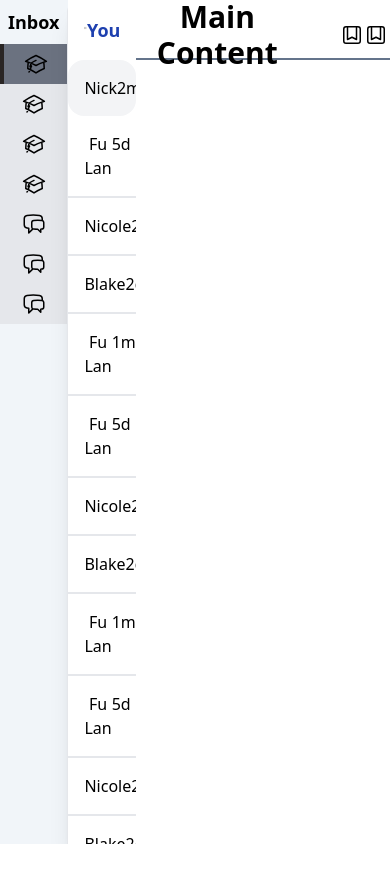
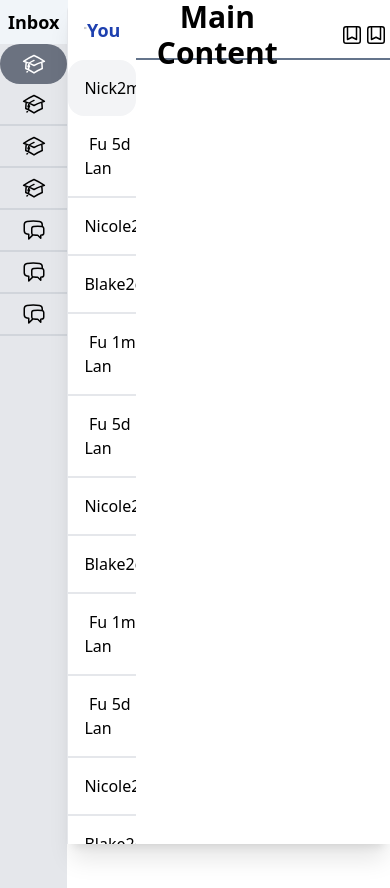
Before and after one commit to pkaranaxioned/codex, a Next.js app: page / in a window 390 px wide. Shown: the top 888 px of the page. Before the commit the page ends 844 px from the top, so only its background shows below. Built offline with nearby package versions, Linux system fonts and the light colour scheme.

Commit message:
main content section responsive wip

```diff
--- a/components/PrimaryNav.js
+++ b/components/PrimaryNav.js
@@ -90,7 +90,7 @@ const PrimaryNav = () => {
     },
   ];
   return (
-    <div className="w-1/4 bg-white overflow-y-auto overflow-x-hidden h-screen flex flex-col">
+    <div className="w-1/4 bg-white overflow-y-auto overflow-x-hidden h-screen flex flex-col max-w-xl">
       <div className="flex justify-between p-4">
         <div className="text-blue-800 w-full flex justify-between flex-none">
           <svg
--- a/components/SideNav.js
+++ b/components/SideNav.js
@@ -2,14 +2,14 @@ const SideNav = () => {
   return (
     <div className="w-auto h-screen">
       <h1 className="text-center p-2 font-bold text-lg">Inbox</h1>
-      <ul className="bg-gray-200">
-        <li className="p-2 flex bg-gray-500 text-white border-l-4 border-stone-800 justify-center md:justify-start">
+      <ul className="bg-gray-200 h-screen">
+        <li className="p-2 flex bg-gray-500 text-white md:border-l-4 md:border-stone-800 justify-center md:justify-start rounded-3xl md:rounded-none">
           <svg
             xmlns="http://www.w3.org/2000/svg"
             fill="none"
             viewBox="0 0 24 24"
             strokeWidth="1.5"
-            stroke="black"
+            stroke="white"
             className="w-6 h-6 md:mr-3"
           >
             <path
@@ -20,7 +20,7 @@ const SideNav = () => {
           </svg>
           <h3 className="md:block hidden">You</h3>
         </li>
-        <li className="p-2 flex justify-center md:justify-start">
+        <li className="p-2 flex justify-center md:justify-start border-b-2 border-gray-300">
           <svg
             xmlns="http://www.w3.org/2000/svg"
             fill="none"
@@ -37,7 +37,7 @@ const SideNav = () => {
           </svg>
           <h3 className="md:block hidden">Mentions</h3>
         </li>
-        <li className="p-2 flex justify-center md:justify-start">
+        <li className="p-2 flex justify-center md:justify-start border-b-2 border-gray-300">
           <svg
             xmlns="http://www.w3.org/2000/svg"
             fill="none"
@@ -54,7 +54,7 @@ const SideNav = () => {
           </svg>
           <h3 className="md:block hidden">Assigned</h3>
         </li>
-        <li className="p-2 flex justify-center md:justify-start">
+        <li className="p-2 flex justify-center md:justify-start border-b-2 border-gray-300">
           <svg
             xmlns="http://www.w3.org/2000/svg"
             fill="none"
@@ -71,7 +71,7 @@ const SideNav = () => {
           </svg>
           <h3 className="md:block hidden">Unassigned</h3>
         </li>
-        <li className="p-2 flex justify-center md:justify-start">
+        <li className="p-2 flex justify-center md:justify-start border-b-2 border-gray-300">
           <svg
             xmlns="http://www.w3.org/2000/svg"
             fill="none"
@@ -88,7 +88,7 @@ const SideNav = () => {
           </svg>
           <h3 className="md:block hidden">Groups</h3>
         </li>
-        <li className="p-2 flex justify-center md:justify-start">
+        <li className="p-2 flex justify-center md:justify-start border-b-2 border-gray-300">
           <svg
             xmlns="http://www.w3.org/2000/svg"
             fill="none"
@@ -105,7 +105,7 @@ const SideNav = () => {
           </svg>
           <h3 className="md:block hidden">Blog</h3>
         </li>
-        <li className="p-2 flex justify-center md:justify-start">
+        <li className="p-2 flex justify-center md:justify-start border-b-2 border-gray-300">
           <svg
             xmlns="http://www.w3.org/2000/svg"
             fill="none"
```
